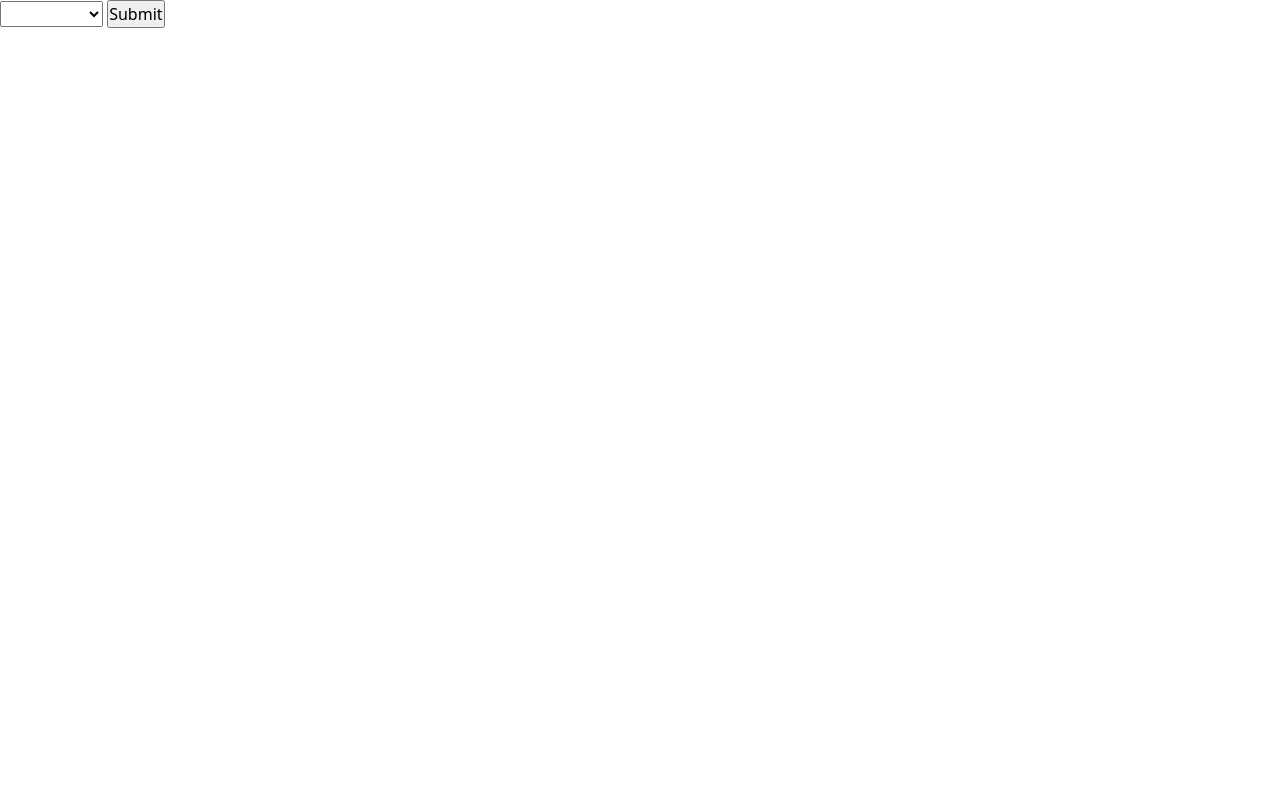
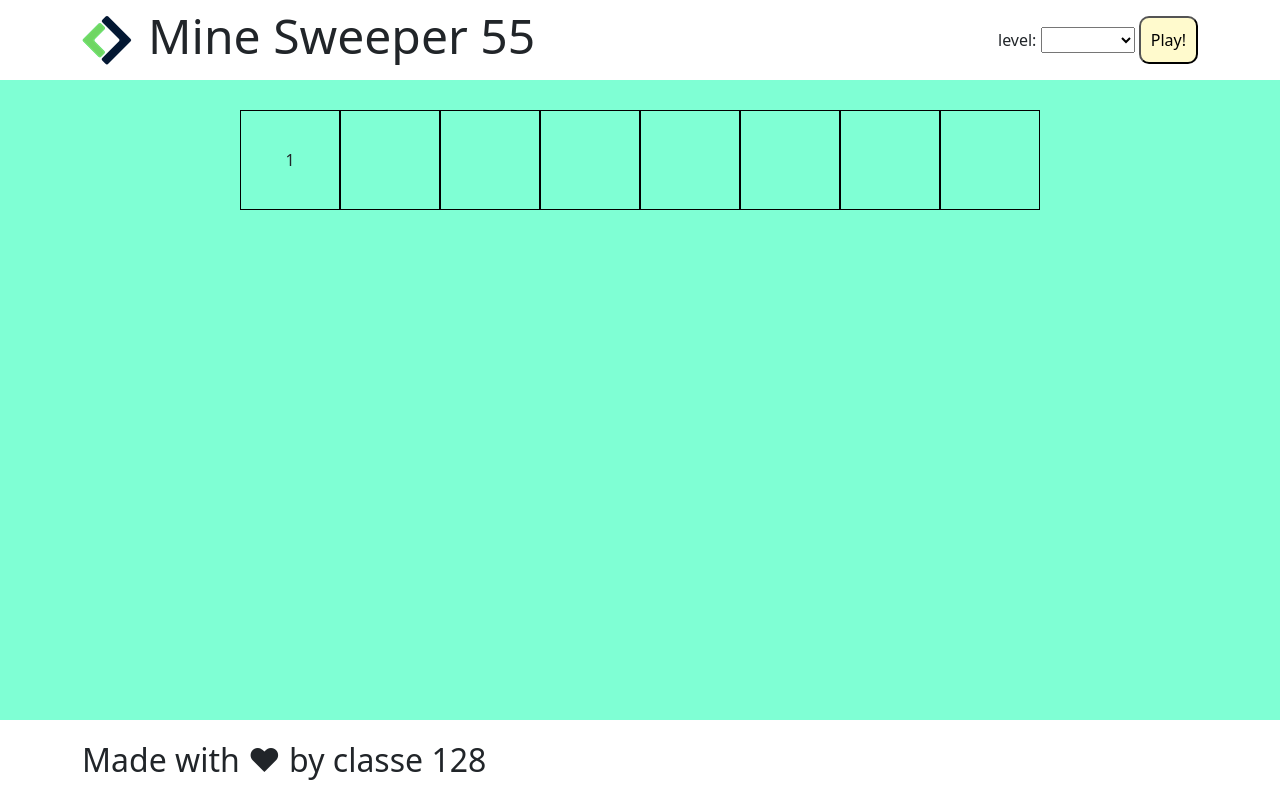
Before and after one commit to francistooth/js-campominato-grid, a plain HTML site: page index.html in a window 1280 px wide. Drawn offline with nearby package versions, Linux system fonts and the light colour scheme.

Commit message:
1.0.1: build: structure ok, test game structure in html/css, missing js dinamic filling of the grid

```diff
--- a/css/style.css
+++ b/css/style.css
@@ -3,3 +3,47 @@
    padding: 0;
    box-sizing: border-box;
 }
+
+/* header style */
+
+header {
+   height: 10vh;
+}
+
+h1 {
+   font-size: 3rem;
+}
+
+input {
+   background-color: lemonchiffon;
+   padding: 10px;
+   border-radius: 10px;
+}
+
+/* game box style */
+
+.game-div {
+   height: 80vh;
+}
+
+#box {
+   width: 70%;
+   padding: 30px 0px;
+}
+
+.square {
+   width: 100px;
+   height: 100px;
+   border: 1px solid black;
+}
+
+
+/* footer style */
+
+footer {
+   height: 10vh;
+}
+
+span {
+   font-size: 2rem;
+}
--- /dev/null
+++ b/css/utils.css
@@ -0,0 +1,19 @@
+/* padding */
+
+.padding-r-10 {
+   padding-right: 10px;
+}
+
+.padding-r-20 {
+   padding-right: 20px;
+}
+
+/* margin */
+
+/* borders */
+
+/* colors */
+
+.bg-aqua {
+   background-color: #7fffd4;
+}
--- a/index.html
+++ b/index.html
@@ -6,22 +6,69 @@
       <link href="https://cdn.jsdelivr.net/npm/bootstrap@5.3.3/dist/css/bootstrap.min.css" rel="stylesheet" integrity="sha384-QWTKZyjpPEjISv5WaRU9OFeRpok6YctnYmDr5pNlyT2bRjXh0JMhjY6hW+ALEwIH" crossorigin="anonymous">
       <link rel="stylesheet" href="https://cdn.jsdelivr.net/npm/@fortawesome/fontawesome-free@6.4.2/css/fontawesome.min.css" integrity="sha384-BY+fdrpOd3gfeRvTSMT+VUZmA728cfF9Z2G42xpaRkUGu2i3DyzpTURDo5A6CaLK" crossorigin="anonymous">
       <link rel="stylesheet" href="css/style.css">
+      <link rel="stylesheet" href="css/utils.css">
       <title> template </title>
    </head>
    <body>
-      <form action="">
-         <select name="" id="">
-            <option value=""></option>
-            <option value="1"> Difficolt&aacute; 1</option>
-            <option value="2"> Difficolt&aacute; 2 </option>
-            <option value="3"> Difficolt&aacute; 3 </option>
-         </select>
-         <input type="submit">
-      </form>
+      <header class="d-flex align-items-center">
+         <div class="container d-flex justify-content-between align-items-center">
+            <div class="d-flex align-items-center gap-3">
+               <img src="img/Logo.png" alt="boolean Logo">
+               <h1> Mine Sweeper 55 </h1>
+            </div>
+            <form action="#">
+               <label for="diffSelect"> level: </label>
+               <select name="diffSelect" id="diffSelect">
+                  <option value=""></option>
+                  <option value="1"> Normal </option>
+                  <option value="2"> Hardcore </option>
+                  <option value="3"> Souls-like </option>
+               </select>
+               <input type="submit" value="Play!">
+            </form>
+         </div>
+      </header>
 
-      <div id="game">
+      <div class="game-div w-100 bg-aqua">
+         <div id="box" class="container d-flex flex-wrap justify-content-center">
+            <div class="row">
+               <div class="square d-flex justify-content-center align-items-center">
+                  1
+               </div>
+               <div class="square">
 
+               </div>
+               <div class="square">
+
+               </div>
+               <div class="square">
+
+               </div>
+               <div class="square">
+
+               </div>
+               <div class="square">
+
+               </div>
+               <div class="square">
+
+               </div>
+               <div class="square">
+
+               </div>
+            </div>
+
+
+         </div>
       </div>
+
+      <footer class="d-flex align-items-center">
+         <div class="container d-flex justify-content-between align-items-center">
+            <div class="d-flex align-items-center gap-3">
+               <span> Made with &#9829; by classe 128 </span>
+            </div>
+         </div>
+      </footer>
 
       <script type="text/javascript" src="js/functions.js"></script>
       <script type="text/javascript" src="js/main.js"></script>
```
Also changed, not shown: img/Logo.png (added).
